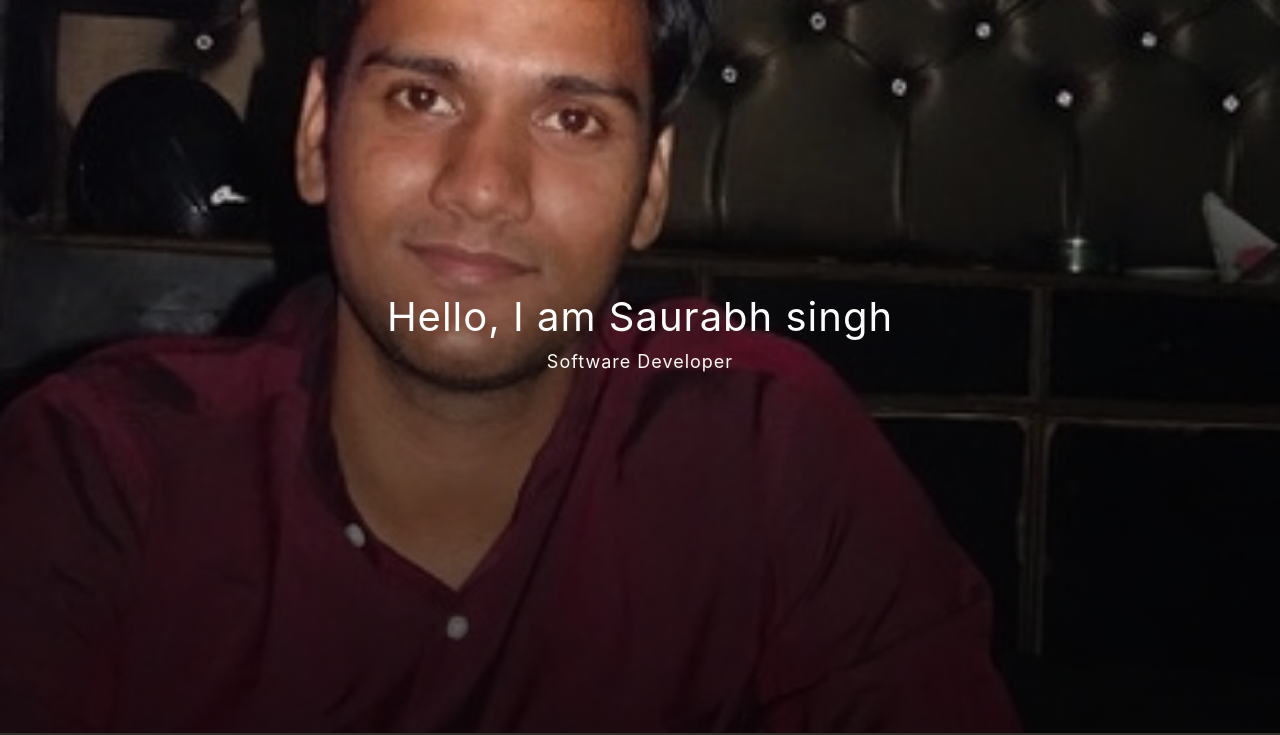
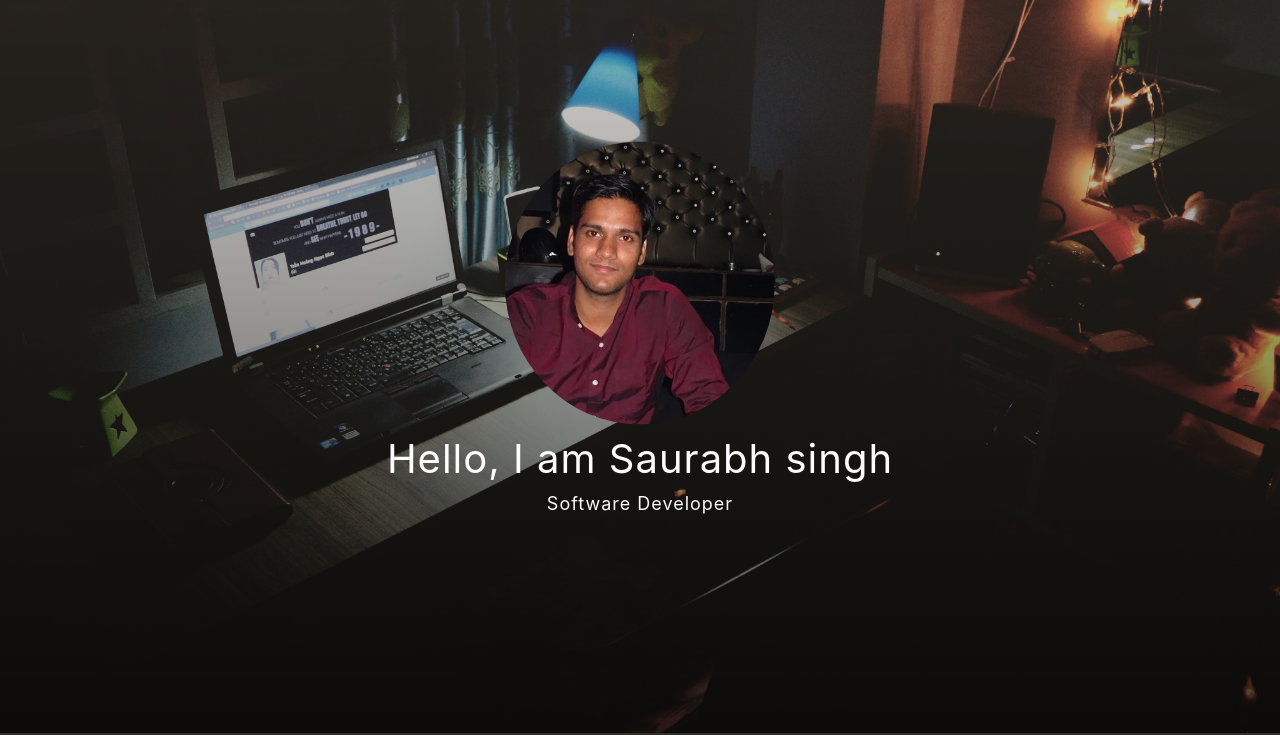
Before and after one commit to sasingh0896/resume, a plain HTML site: page index.html in a window 1280 px wide. Shown: the part 67-802 px from the top of the page. Drawn offline with nearby package versions, Linux system fonts and the light colour scheme.

Commit message:
background change

```diff
--- a/css/style.css
+++ b/css/style.css
@@ -9,7 +9,7 @@ body{
 #header{
       height: 200vh;
       background: linear-gradient(rgba(0,0,0,0),rgba(0,0,0,0.7)),
-      url('../img/profile1.jpeg');
+      url('../img/black-laptop-beside-black-computer-mouse-inside-room-669996.jpg');
       background-position: center;
       background-size: cover;
       background-attachment: fixed;
--- a/index.html
+++ b/index.html
@@ -50,7 +50,7 @@
     </div>
     <!-- <div class="container text-center"> -->
       <div class="user-box img-fluid rounded-cicle">
-        <!-- <img src="./img/profile1.jpeg"> -->
+        <img src="./img/profile1.jpeg">
         <h1>Hello, I am Saurabh singh</h1>
         <h5>Software Developer</h5>
       </div>
```
